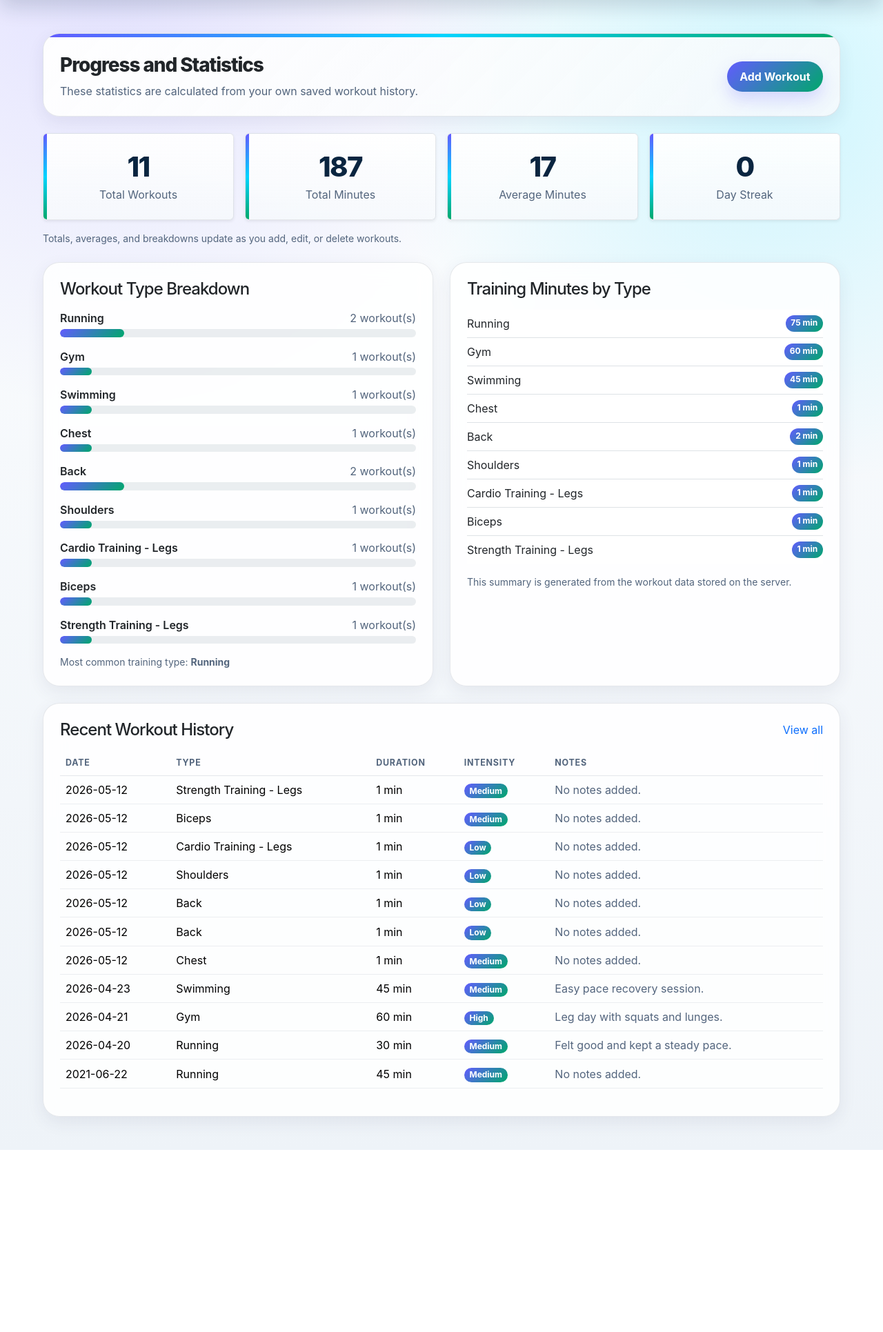
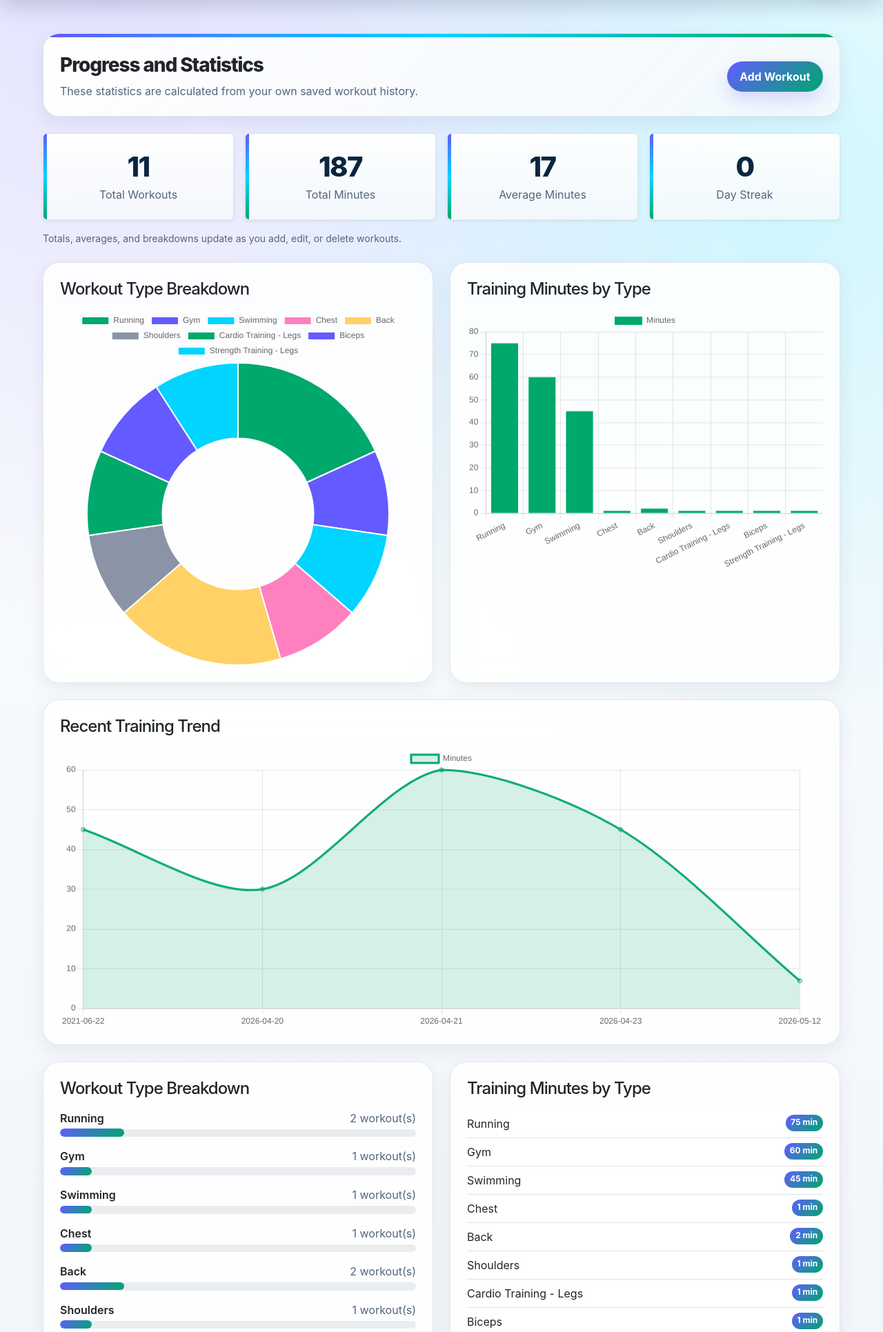
Before and after one commit to kiegiam/CITS3403-Test-Repo, a Flask app: page /progress in a window 1280 px wide. Shown: the part 72-2003 px from the top of the page at 69% size. Before the commit the page ends 1739 px from the top, so only its background shows below. Run offline with Flask 3, Linux system fonts and the light colour scheme; a user stored in the database is signed in; some libraries are stand-ins or nearby versions.

Commit message:
Add progress charts

```diff
--- a/templates/progress.html
+++ b/templates/progress.html
@@ -177,6 +177,37 @@
                             <div class="card shadow-sm border-0 h-100">
                                 <div class="card-body p-4">
                                     <h2 class="h4 mb-3">Workout Type Breakdown</h2>
+                                    <canvas id="workoutTypeChart" height="220"></canvas>
+                                </div>
+                            </div>
+                        </div>
+
+                        <div class="col-lg-6">
+                            <div class="card shadow-sm border-0 h-100">
+                                <div class="card-body p-4">
+                                    <h2 class="h4 mb-3">Training Minutes by Type</h2>
+                                    <canvas id="trainingMinutesChart" height="220"></canvas>
+                                </div>
+                            </div>
+                        </div>
+
+                        <div class="col-12">
+                            <div class="card shadow-sm border-0">
+                                <div class="card-body p-4">
+                                    <h2 class="h4 mb-3">Recent Training Trend</h2>
+                                    <canvas id="trainingTrendChart" height="110"></canvas>
+                                </div>
+                            </div>
+                        </div>
+                    </div>
+                </section>
+
+                <section class="mb-4">
+                    <div class="row g-4">
+                        <div class="col-lg-6">
+                            <div class="card shadow-sm border-0 h-100">
+                                <div class="card-body p-4">
+                                    <h2 class="h4 mb-3">Workout Type Breakdown</h2>
 
                                     {% for workout_type, count in type_counts.items() %}
                                         <div class="mb-3">
@@ -265,6 +296,83 @@
                         </div>
                     </div>
                 </section>
+
+                <script src="https://cdn.jsdelivr.net/npm/chart.js"></script>
+                <script>
+                    const typeChartLabels = {{ type_chart_labels | tojson }};
+                    const typeChartCounts = {{ type_chart_counts | tojson }};
+                    const minutesChartLabels = {{ minutes_chart_labels | tojson }};
+                    const minutesChartValues = {{ minutes_chart_values | tojson }};
+                    const trendChartLabels = {{ trend_chart_labels | tojson }};
+                    const trendChartMinutes = {{ trend_chart_minutes | tojson }};
+
+                    const chartColours = [
+                        "#00a86b",
+                        "#635bff",
+                        "#00d4ff",
+                        "#ff80bf",
+                        "#ffd166",
+                        "#8a94a6",
+                    ];
+
+                    if (typeChartLabels.length > 0 && typeChartCounts.length > 0) {
+                        new Chart(document.getElementById("workoutTypeChart"), {
+                            type: "doughnut",
+                            data: {
+                                labels: typeChartLabels,
+                                datasets: [{
+                                    data: typeChartCounts,
+                                    backgroundColor: chartColours,
+                                }],
+                            },
+                        });
+                    }
+
+                    if (minutesChartLabels.length > 0 && minutesChartValues.length > 0) {
+                        new Chart(document.getElementById("trainingMinutesChart"), {
+                            type: "bar",
+                            data: {
+                                labels: minutesChartLabels,
+                                datasets: [{
+                                    label: "Minutes",
+                                    data: minutesChartValues,
+                                    backgroundColor: "#00a86b",
+                                }],
+                            },
+                            options: {
+                                scales: {
+                                    y: {
+                                        beginAtZero: true,
+                                    },
+                                },
+                            },
+                        });
+                    }
+
+                    if (trendChartLabels.length > 0 && trendChartMinutes.length > 0) {
+                        new Chart(document.getElementById("trainingTrendChart"), {
+                            type: "line",
+                            data: {
+                                labels: trendChartLabels,
+                                datasets: [{
+                                    label: "Minutes",
+                                    data: trendChartMinutes,
+                                    borderColor: "#00a86b",
+                                    backgroundColor: "rgba(0, 168, 107, 0.16)",
+                                    fill: true,
+                                    tension: 0.3,
+                                }],
+                            },
+                            options: {
+                                scales: {
+                                    y: {
+                                        beginAtZero: true,
+                                    },
+                                },
+                            },
+                        });
+                    }
+                </script>
             {% endif %}
 
         </div>
```
